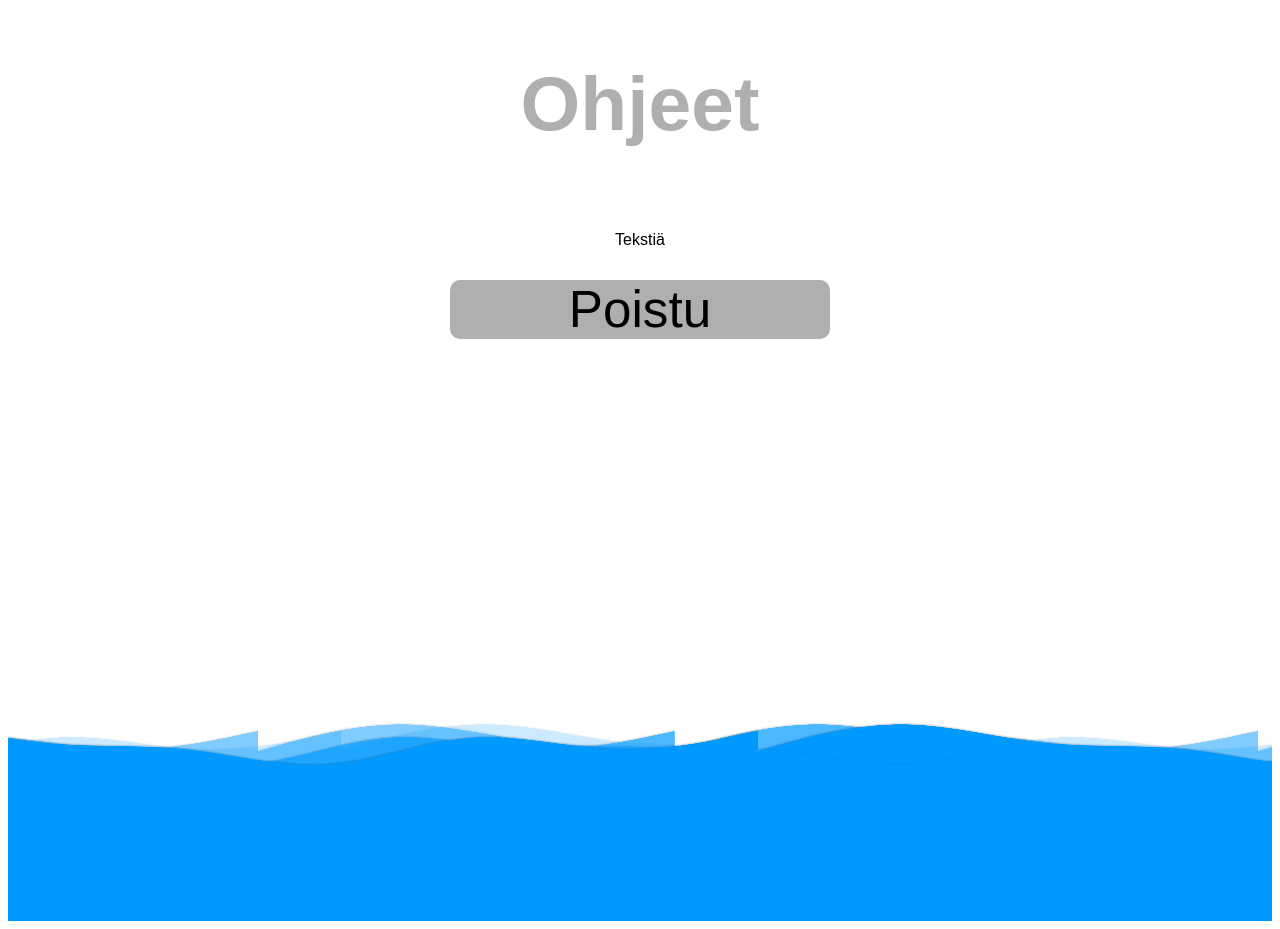
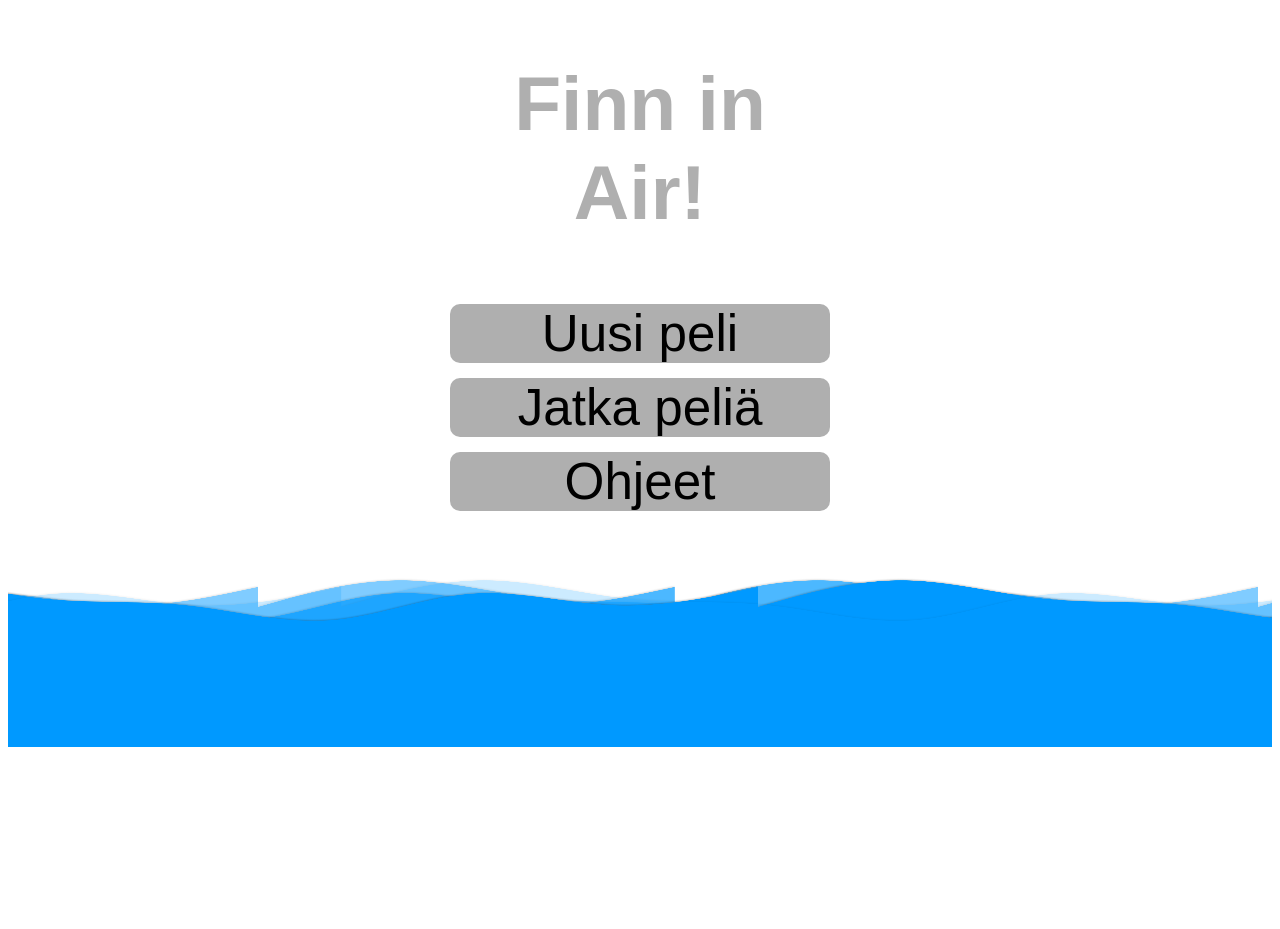
Before and after one commit to kasperi-hurmerinta/Web-projekti, a plain HTML site: page src/ohjeet.html in a window 1280 px wide. After the commit the page ends 800 px from the top, so only its background shows below. Drawn offline with Linux system fonts and the light colour scheme; a web font is replaced by a local one.

```diff
--- a/src/ohjeet.html
+++ b/src/ohjeet.html
@@ -3,7 +3,7 @@
 <head>
     <meta charset="UTF-8">
     <title>Title</title>
-    <link rel="stylesheet" href="styles/ohjeet.css" />
+    <link rel="stylesheet" href="styles/index.css" />
     <link rel="stylesheet" href="styles/global.css" />
     <link rel="preconnect" href="https://fonts.googleapis.com">
     <link rel="preconnect" href="https://fonts.gstatic.com" crossorigin>
@@ -11,9 +11,10 @@
 </head>
 <body>
     <div class="menu">
-        <h1>Ohjeet</h1>
-        <p>Tekstiä</p>
-        <a href="index.html" class="menu-item-exit">Poistu</a>
+        <h1>Finn in Air!</h1>
+        <a href="" class="menu-item">Uusi peli</a>
+        <a href="" class="menu-item">Jatka peliä</a>
+        <a href="ohjeet.html" class="menu-item">Ohjeet</a>
 
     </div>
 
```
